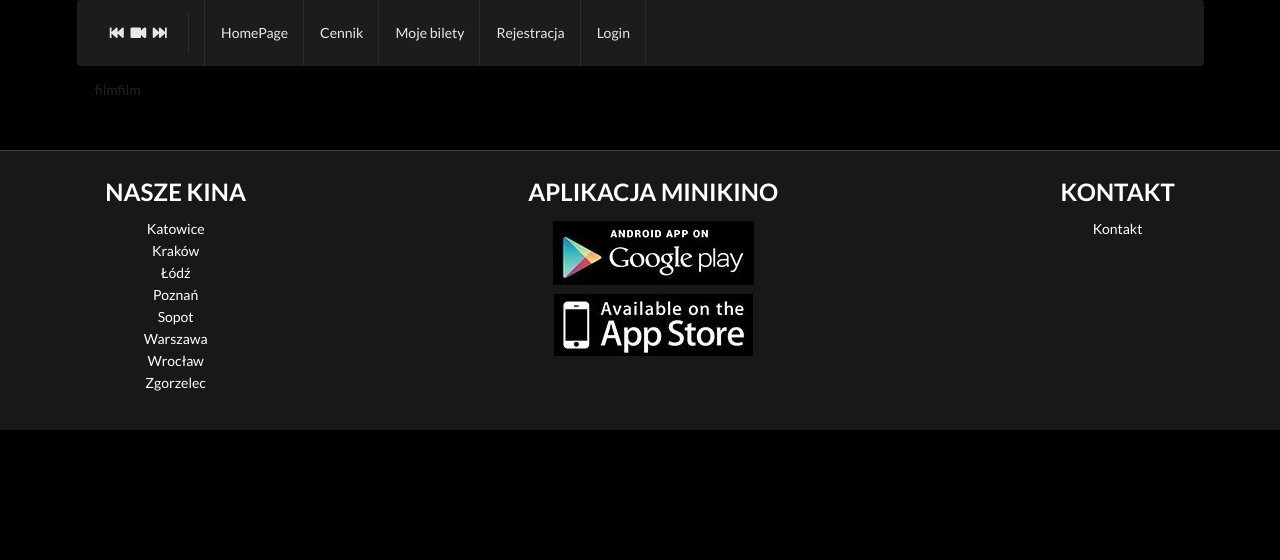
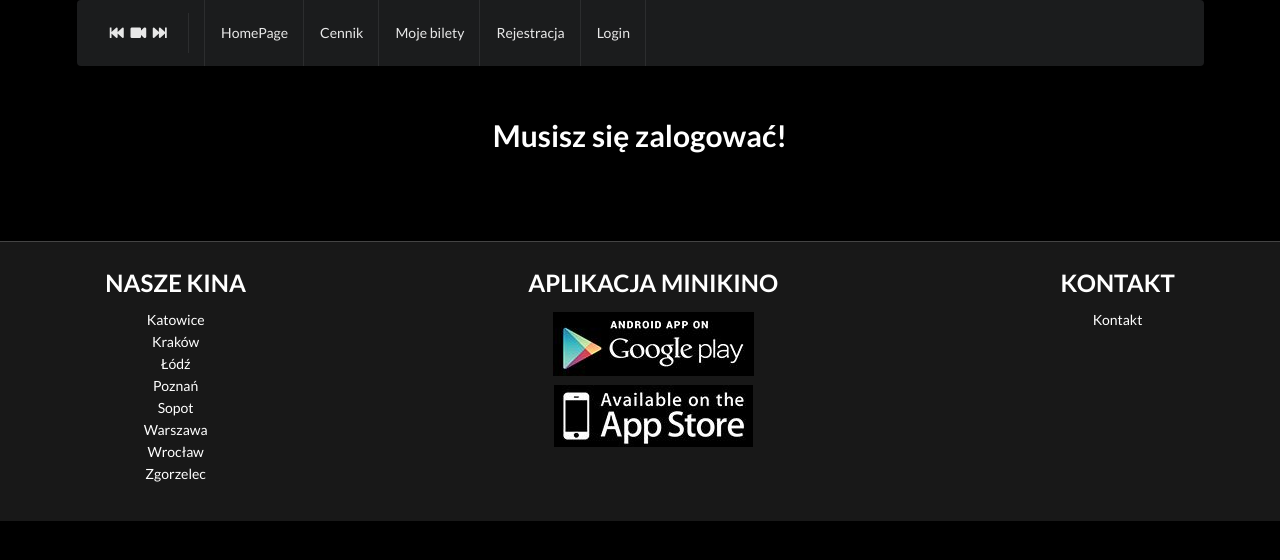
Before and after one commit to Skorcese/CC5_Cinema_Frontend, a React (Create React App) app: page /reservation in a window 1280 px wide. Shown: the top 560 px of the page. Built offline with nearby package versions, Linux system fonts and the light colour scheme; no server answers; a web font is replaced by a local one.

Commit message:
Adjusting modules for a logging system.

```diff
--- a/src/components/tickets/myTickets/MyTickets.css
+++ b/src/components/tickets/myTickets/MyTickets.css
@@ -51,7 +51,8 @@
   margin-bottom: 10px;
 }
 
-.zeroTickets {
+.zeroTickets,
+.logging-needed {
   color: white;
   font-size: 30px;
   font-weight: bold;
--- a/src/components/tickets/myTickets/MyTickets.js
+++ b/src/components/tickets/myTickets/MyTickets.js
@@ -7,15 +7,16 @@ class MyTickets extends Component {
   constructor(props) {
     super(props);
     this.state = {
-      //Temporarily hardcoded user id
-      userId: '5e0a588e1f912e227c2099cf',
+      //Temporarily hardcoded user id 5e0a588e1f912e227c2099cf
+      user_id: window.localStorage.getItem('userId'),
       reservations: []
     };
   }
 
   async componentDidMount() {
+    console.log(this.state.user_id);
     const reservations = await end.get(
-      `/api/reservation/${this.state.userId}/default`
+      `/api/reservation/${this.state.user_id}/default`
     );
     this.setState({
       ...this.state,
@@ -25,11 +26,20 @@ class MyTickets extends Component {
   }
 
   render() {
-    return (
-      <div className="page-wrapper">
-        <RenderMyTickets data={this.state.reservations} />
-      </div>
-    );
+    console.log(this.state.user_id);
+    if (this.state.user_id === '' || this.state.user_id === null) {
+      return (
+        <div className="page-wrapper">
+          <div className="logging-needed">Musisz się zalogować!</div>
+        </div>
+      );
+    } else {
+      return (
+        <div className="page-wrapper">
+          <RenderMyTickets data={this.state.reservations} />
+        </div>
+      );
+    }
   }
 }
 
--- a/src/components/tickets/reservation/AvailableDates.js
+++ b/src/components/tickets/reservation/AvailableDates.js
@@ -130,6 +130,7 @@ class AvailableDates extends Component {
     // User input validation
     console.log(this.state.choosenRow);
     console.log(this.state.choosenSeat);
+    console.log(this.state);
     if (
       this.state.choosenRow === 'Wybierz rząd' ||
       this.state.choosenSeat === 'Wybierz miejsce'
@@ -162,10 +163,12 @@ class AvailableDates extends Component {
       );
 
       const parsedArr = await seat.json();
+      console.log(parsedArr);
       await this.setState({
         ...this.state,
         seat_id: parsedArr[0]._id
       });
+      console.log(this.state);
 
       const searchParams = new URLSearchParams();
       searchParams.append('user_id', this.state.user_id);
--- a/src/components/tickets/reservation/Reservation.js
+++ b/src/components/tickets/reservation/Reservation.js
@@ -8,8 +8,8 @@ class Reservation extends Component {
   constructor(props) {
     super(props);
     this.state = {
-      //Temporarily hardcoded user id
-      user_id: '5e0a588e1f912e227c2099cf',
+      //Temporarily hardcoded user id 5e0a588e1f912e227c2099cf
+      user_id: window.localStorage.getItem('userId'),
       movie_id: '',
       movie: null
     };
@@ -19,7 +19,7 @@ class Reservation extends Component {
     const movie_id = await window.localStorage.getItem('movieId');
 
     //Save user_id in localStorage
-    window.localStorage.setItem('userId', this.state.user_id);
+    window.localStorage.setItem('user_id', this.state.user_id);
 
     this.setState({
       ...this.state,
@@ -34,6 +34,13 @@ class Reservation extends Component {
   }
 
   render() {
+    if (this.state.user_id === '' || this.state.user_id === null) {
+      return (
+        <div className="page-wrapper">
+          <div className="logging-needed">Musisz się zalogować!</div>
+        </div>
+      );
+    } else {
       return (
         <div className="page-wrapper">
           {this.state.movie !== null ? (
@@ -43,6 +50,7 @@ class Reservation extends Component {
           ) : (
             'film'
           )}
+
           {this.state.movie !== null ? (
             <div>
               <BuyTicket
@@ -57,5 +65,6 @@ class Reservation extends Component {
       );
     }
   }
+}
 
 export default Reservation;
```
Lines whose indentation alone changed are shown as unchanged.
